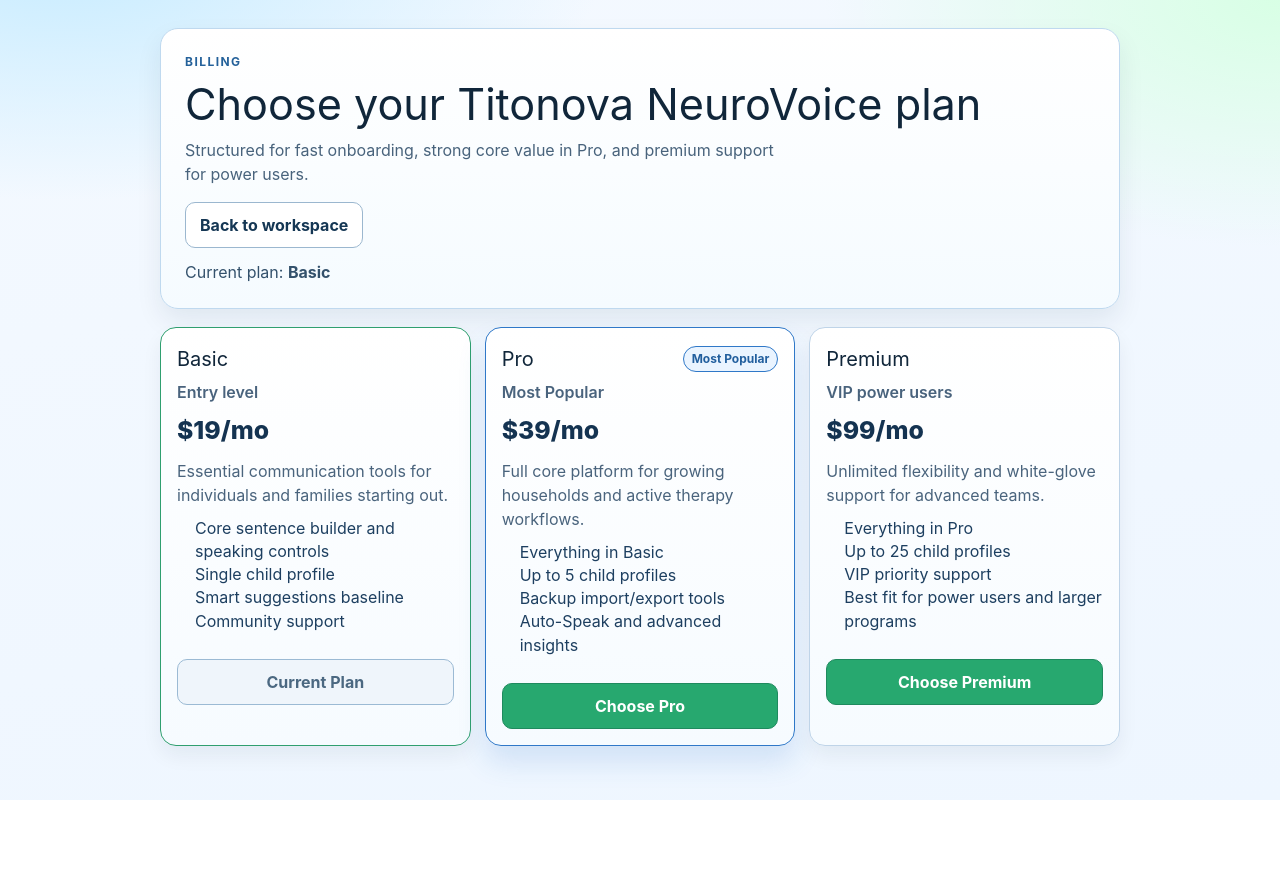
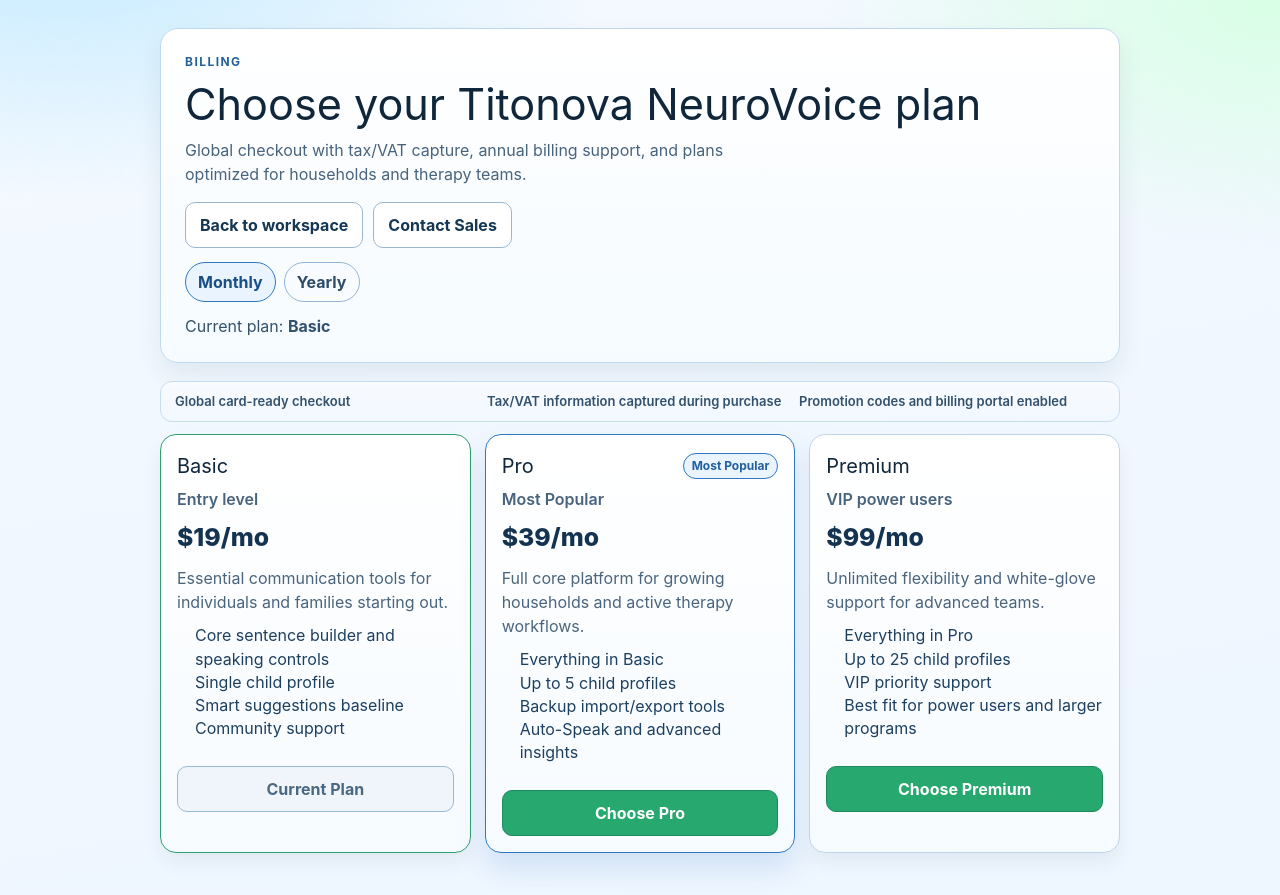
Before and after one commit to TWANJALA/Titonova-Neurovoice, a React (Vite) app: page /pricing in a window 1280 px wide. Before the commit the page ends 800 px from the top, so only its background shows below. Built offline with nearby package versions, Linux system fonts and the light colour scheme; no server answers.

Commit message:
feat: add global commercial billing pack with annual plans and checkout hardening

```diff
--- a/src/lib/billingClient.js
+++ b/src/lib/billingClient.js
@@ -72,3 +72,7 @@
 export function getSubscriptionStatus() {
   return getJson("/api/billing/subscription-status");
 }
+
+export function getBillingHealth() {
+  return getJson("/api/billing/health");
+}
--- a/src/pages/PricingPage.jsx
+++ b/src/pages/PricingPage.jsx
@@ -1,8 +1,15 @@
 import React, { useEffect, useMemo, useState } from "react";
 import { Link, useLocation, useNavigate } from "react-router-dom";
 import { useAuth } from "../auth/AuthContext";
-import { getSubscriptionStatus } from "../lib/billingClient";
-import { BILLING_PLAN_ORDER, getBillingPlan, normalizePlanTier } from "../lib/billingPlans";
+import { getBillingHealth, getSubscriptionStatus } from "../lib/billingClient";
+import {
+  BILLING_INTERVALS,
+  BILLING_PLAN_ORDER,
+  getBillingPlan,
+  getPlanPriceLabel,
+  normalizeBillingInterval,
+  normalizePlanTier,
+} from "../lib/billingPlans";
 
 function formatTierName(tier) {
   return getBillingPlan(tier).name;
@@ -24,11 +31,36 @@
   const [busyKey, setBusyKey] = useState("");
   const [error, setError] = useState("");
   const [message, setMessage] = useState("");
+  const [billingInterval, setBillingInterval] = useState(BILLING_INTERVALS.MONTH);
+  const [billingHealth, setBillingHealth] = useState(null);
 
   const query = useMemo(() => new URLSearchParams(location.search), [location.search]);
   const checkoutStatus = String(query.get("checkout") ?? "").trim().toLowerCase();
   const checkoutTier = normalizePlanTier(query.get("tier"), planTier);
+  const checkoutInterval = normalizeBillingInterval(query.get("interval"), billingInterval);
   const checkoutSessionId = String(query.get("session_id") ?? "").trim();
+
+  useEffect(() => {
+    const requestedInterval = String(query.get("interval") ?? "").trim().toLowerCase();
+    if (!requestedInterval) return;
+    setBillingInterval(normalizeBillingInterval(requestedInterval, BILLING_INTERVALS.MONTH));
+  }, [query]);
+
+  useEffect(() => {
+    let active = true;
+    getBillingHealth()
+      .then((health) => {
+        if (!active) return;
+        setBillingHealth(health ?? null);
+      })
+      .catch(() => {
+        if (!active) return;
+        setBillingHealth(null);
+      });
+    return () => {
+      active = false;
+    };
+  }, []);
 
   useEffect(() => {
     if (checkoutStatus !== "success") return;
@@ -62,7 +94,9 @@
         if (!active) return;
         if (activated) {
           await refreshAccess();
-          setMessage(`${formatTierName(expectedTier)} plan is now active.`);
+          const intervalName =
+            checkoutInterval === BILLING_INTERVALS.YEAR ? "annual" : "monthly";
+          setMessage(`${formatTierName(expectedTier)} ${intervalName} plan is now active.`);
         } else {
           setMessage(
             "Checkout completed. Activation webhook is still processing; refresh this page in a few seconds."
@@ -80,10 +114,20 @@
     return () => {
       active = false;
     };
-  }, [checkoutStatus, checkoutSessionId, checkoutTier, user, stripeCustomerId, refreshAccess, planTier]);
+  }, [
+    checkoutStatus,
+    checkoutSessionId,
+    checkoutTier,
+    checkoutInterval,
+    user,
+    stripeCustomerId,
+    refreshAccess,
+    planTier,
+  ]);
 
-  async function handleCheckout(tier) {
-    setBusyKey(tier);
+  async function handleCheckout(tier, interval) {
+    const checkoutKey = `${tier}:${interval}`;
+    setBusyKey(checkoutKey);
     setError("");
     setMessage("");
 
@@ -96,8 +140,9 @@
 
       const session = await startCheckout({
         tier,
-        successPath: `/pricing?checkout=success&tier=${tier}&session_id={CHECKOUT_SESSION_ID}`,
-        cancelPath: `/pricing?checkout=cancel&tier=${tier}`,
+        interval,
+        successPath: `/pricing?checkout=success&tier=${tier}&interval=${interval}&session_id={CHECKOUT_SESSION_ID}`,
+        cancelPath: `/pricing?checkout=cancel&tier=${tier}&interval=${interval}`,
       });
       if (!session?.checkoutUrl) {
         throw new Error("Stripe checkout URL is missing.");
@@ -127,6 +172,8 @@
   }
 
   const isBusy = (key) => busyKey === key;
+  const isAnnual = billingInterval === BILLING_INTERVALS.YEAR;
+  const annualBadgeText = "Annual billing usually reduces total cost.";
 
   return (
     <main style={pageStyle}>
@@ -134,7 +181,7 @@
         <p style={eyebrowStyle}>Billing</p>
         <h1 style={titleStyle}>Choose your Titonova NeuroVoice plan</h1>
         <p style={subtitleStyle}>
-          Structured for fast onboarding, strong core value in Pro, and premium support for power users.
+          Global checkout with tax/VAT capture, annual billing support, and plans optimized for households and therapy teams.
         </p>
         <div style={heroActionsStyle}>
           <Link to="/app" style={ghostButtonStyle}>
@@ -150,6 +197,31 @@
               {isBusy("portal") ? "Opening portal..." : "Manage Billing"}
             </button>
           ) : null}
+          <a
+            href="mailto:sales@titonova.com?subject=Titonova%20NeuroVoice%20Global%20Plan%20Inquiry"
+            style={ghostButtonStyle}
+          >
+            Contact Sales
+          </a>
+        </div>
+        <div style={intervalToggleStyle}>
+          <button
+            type="button"
+            onClick={() => setBillingInterval(BILLING_INTERVALS.MONTH)}
+            disabled={busyKey !== ""}
+            style={billingInterval === BILLING_INTERVALS.MONTH ? toggleActiveStyle : toggleButtonStyle}
+          >
+            Monthly
+          </button>
+          <button
+            type="button"
+            onClick={() => setBillingInterval(BILLING_INTERVALS.YEAR)}
+            disabled={busyKey !== ""}
+            style={billingInterval === BILLING_INTERVALS.YEAR ? toggleActiveStyle : toggleButtonStyle}
+          >
+            Yearly
+          </button>
+          {isAnnual ? <span style={annualBadgeStyle}>{annualBadgeText}</span> : null}
         </div>
         <p style={metaStyle}>
           Current plan: <strong>{formatTierName(planTier)}</strong>
@@ -160,9 +232,24 @@
         {message ? <p style={successStyle}>{message}</p> : null}
       </section>
 
+      <section style={commerceStripStyle}>
+        <p style={commerceStripTextStyle}>Global card-ready checkout</p>
+        <p style={commerceStripTextStyle}>Tax/VAT information captured during purchase</p>
+        <p style={commerceStripTextStyle}>Promotion codes and billing portal enabled</p>
+      </section>
+
       <section style={planGridStyle}>
         {BILLING_PLAN_ORDER.map((plan) => {
           const isCurrentPlan = plan.tier === planTier;
+          const planIntervalSupport =
+            billingHealth?.plansConfigured?.[plan.tier] ?? {};
+          const isIntervalReady =
+            billingInterval === BILLING_INTERVALS.YEAR
+              ? Boolean(planIntervalSupport?.year)
+              : Boolean(planIntervalSupport?.month ?? true);
+          const checkoutKey = `${plan.tier}:${billingInterval}`;
+          const isPlanBusy = isBusy(checkoutKey);
+
           return (
             <article key={plan.tier} style={planCardStyle(isCurrentPlan, plan.recommended)}>
               <div style={planHeaderStyle}>
@@ -170,7 +257,8 @@
                 {plan.recommended ? <span style={popularBadgeStyle}>Most Popular</span> : null}
               </div>
               <p style={planSubtitleStyle}>{plan.subtitle}</p>
-              <p style={priceStyle}>{plan.priceLabel}</p>
+              <p style={priceStyle}>{getPlanPriceLabel(plan.tier, billingInterval)}</p>
+              {isAnnual ? <p style={savingsStyle}>{plan.yearlySavingsLabel}</p> : null}
               <p style={planDescriptionStyle}>{plan.description}</p>
               <ul style={featureListStyle}>
                 {plan.highlights.map((item) => (
@@ -179,16 +267,23 @@
               </ul>
               <button
                 type="button"
-                onClick={() => handleCheckout(plan.tier)}
-                disabled={isCurrentPlan || busyKey !== ""}
+                onClick={() => handleCheckout(plan.tier, billingInterval)}
+                disabled={isCurrentPlan || busyKey !== "" || !isIntervalReady}
                 style={isCurrentPlan ? currentPlanButtonStyle : checkoutButtonStyle}
               >
                 {isCurrentPlan
                   ? "Current Plan"
-                  : isBusy(plan.tier)
+                  : !isIntervalReady
+                    ? "Not Configured Yet"
+                    : isPlanBusy
                     ? "Redirecting..."
                     : `Choose ${plan.name}`}
               </button>
+              {!isIntervalReady && isAnnual ? (
+                <p style={annualFallbackStyle}>
+                  Annual billing for this tier is not configured yet. Use monthly now or contact sales.
+                </p>
+              ) : null}
             </article>
           );
         })}
@@ -244,6 +339,41 @@
   marginTop: 16,
 };
 
+const intervalToggleStyle = {
+  marginTop: 14,
+  display: "flex",
+  alignItems: "center",
+  flexWrap: "wrap",
+  gap: 8,
+};
+
+const toggleButtonStyle = {
+  border: "1px solid #94b5d4",
+  borderRadius: 999,
+  background: "#f8fbff",
+  color: "#2e4b67",
+  padding: "7px 12px",
+  fontWeight: 700,
+  cursor: "pointer",
+};
+
+const toggleActiveStyle = {
+  ...toggleButtonStyle,
+  border: "1px solid #2f78c8",
+  background: "#eaf4ff",
+  color: "#1a4f86",
+};
+
+const annualBadgeStyle = {
+  borderRadius: 999,
+  border: "1px solid #2f9f6f",
+  background: "#ebf9f1",
+  color: "#146640",
+  padding: "5px 9px",
+  fontSize: 12,
+  fontWeight: 700,
+};
+
 const solidButtonStyle = {
   border: "1px solid #1f8a5e",
   borderRadius: 10,
@@ -295,10 +425,29 @@
 
 const planGridStyle = {
   maxWidth: 960,
-  margin: "0 auto",
+  margin: "12px auto 0",
   display: "grid",
   gap: 14,
   gridTemplateColumns: "repeat(auto-fit, minmax(250px, 1fr))",
+};
+
+const commerceStripStyle = {
+  maxWidth: 960,
+  margin: "0 auto",
+  padding: "10px 14px",
+  borderRadius: 12,
+  border: "1px solid #c8dcf0",
+  background: "linear-gradient(180deg, #f8fbff, #f1f8ff)",
+  display: "grid",
+  gap: 6,
+  gridTemplateColumns: "repeat(auto-fit, minmax(220px, 1fr))",
+};
+
+const commerceStripTextStyle = {
+  margin: 0,
+  color: "#33516c",
+  fontWeight: 600,
+  fontSize: 13,
 };
 
 const planCardStyle = (isCurrentPlan, isRecommended) => ({
@@ -346,6 +495,14 @@
   color: "#143351",
 };
 
+const savingsStyle = {
+  marginTop: -6,
+  marginBottom: 10,
+  color: "#1c7a4f",
+  fontWeight: 700,
+  fontSize: 13,
+};
+
 const planDescriptionStyle = {
   marginTop: 0,
   marginBottom: 10,
@@ -383,3 +540,11 @@
   fontWeight: 700,
   cursor: "not-allowed",
 };
+
+const annualFallbackStyle = {
+  marginTop: 8,
+  marginBottom: 0,
+  color: "#6e4e00",
+  fontSize: 12,
+  fontWeight: 600,
+};
```
Also changed, not shown: src/auth/AuthContext.jsx (+7 -2 lines), src/lib/billingPlans.js, 2 other files (tests, documents, lock files or other folders).
